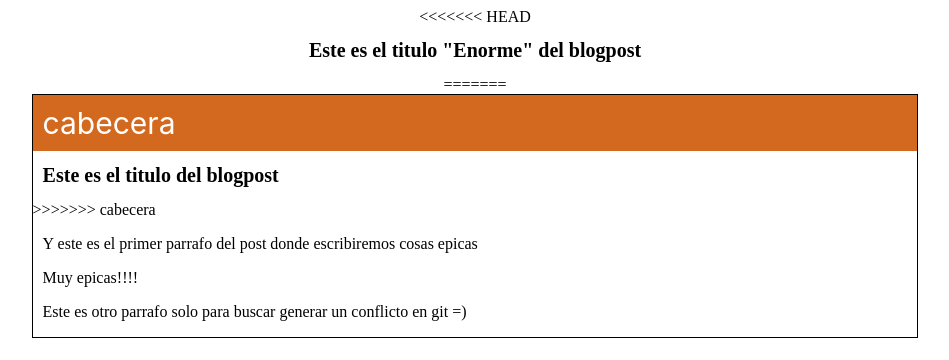
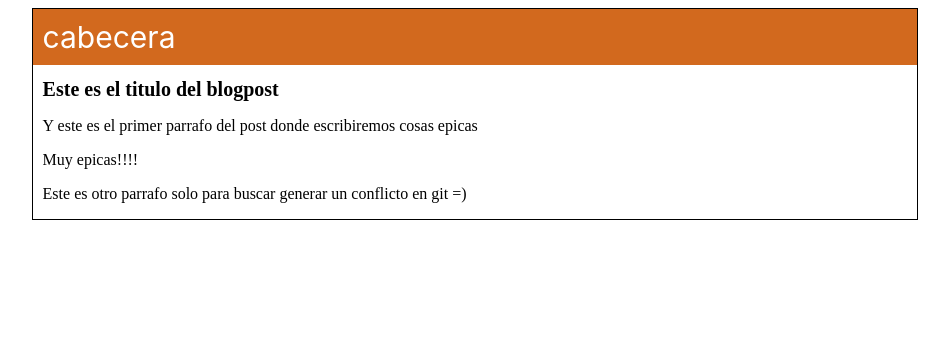
Before and after one commit to crisvillabona/prueba, a plain HTML site: page index.html in a window 1280 px wide. Shown: the whole page, without its empty margins (165-1114 px from the left). Drawn offline with Linux system fonts and the light colour scheme.

Commit message:
No se pero algo modifique

```diff
--- a/index.html
+++ b/index.html
@@ -8,16 +8,11 @@
     <link rel="stylesheet" href="/css/estilos.css">
 </head>
 <body>
-<<<<<<< HEAD
-    <div>
-        <h1>Este es el titulo "Enorme" del blogpost</h1>
-=======
     <div id="container">
         <div id="cabecera">
             <P>cabecera</p>
         </div>
         <h1>Este es el titulo del blogpost</h1>
->>>>>>> cabecera
         <p>Y este es el primer parrafo del post  donde escribiremos cosas epicas</p>
         <p>Muy epicas!!!!</p>
         <p>Este es otro parrafo solo para buscar generar un conflicto en git =)</p>
```
